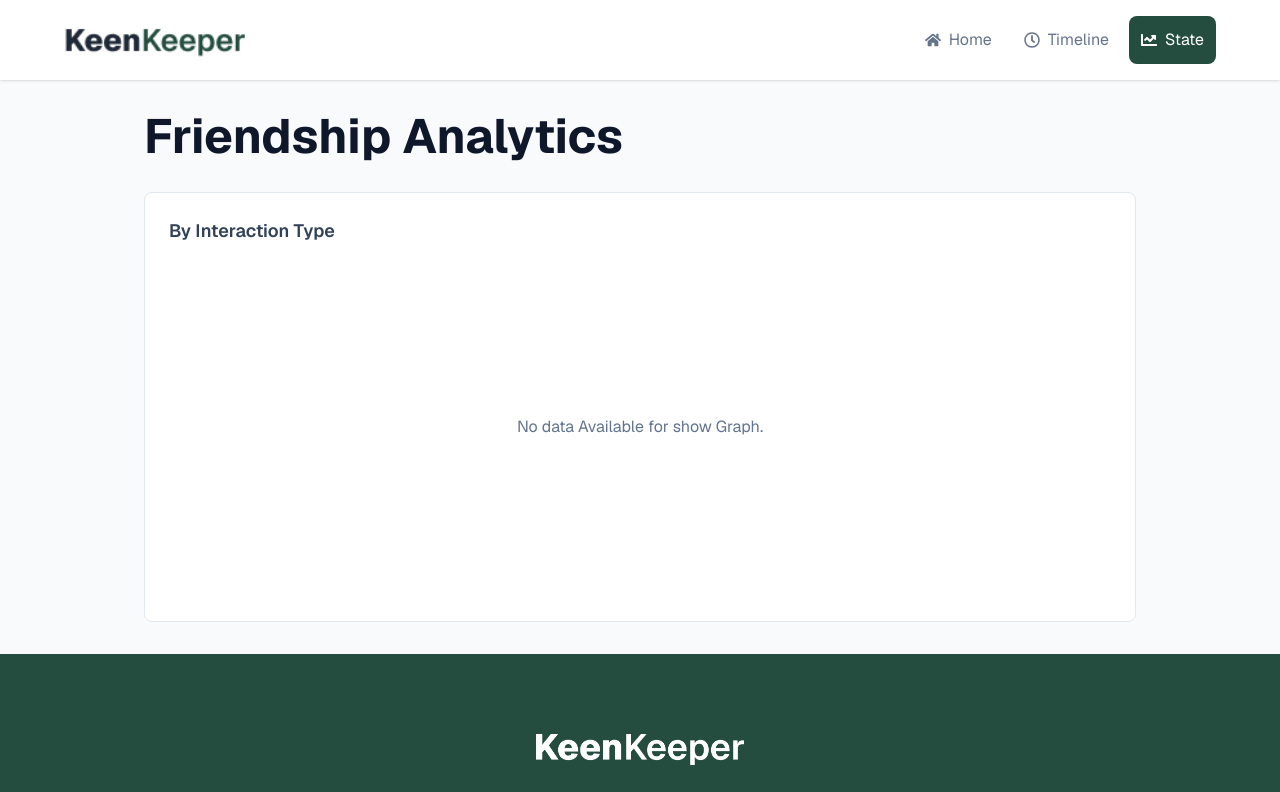
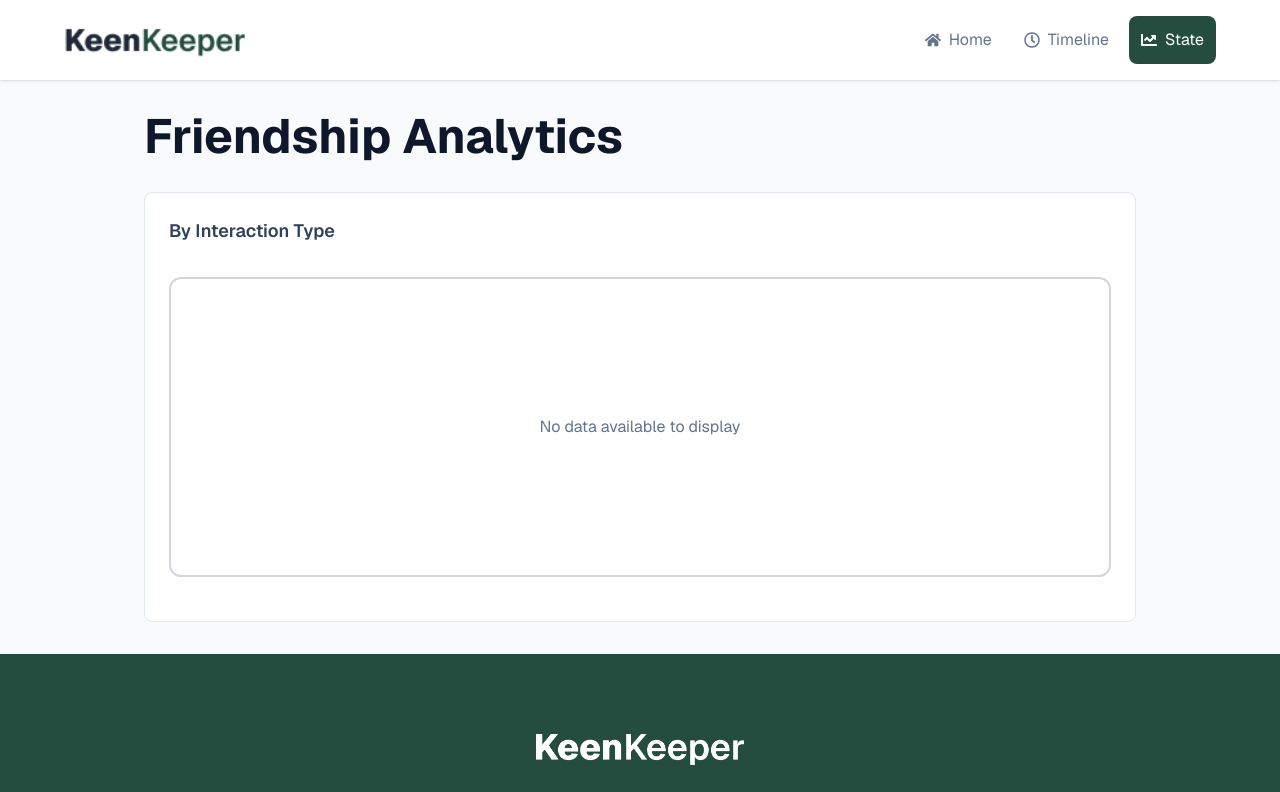
Before and after one commit to Abid-Hossain-Sifat/Assignment7-Keen-Keeper, a React (Vite) app: page /state in a window 1280 px wide. Shown: the top 792 px of the page. Built offline with nearby package versions, Linux system fonts and the light colour scheme.

Commit message:
empty graph design update

```diff
--- a/src/Components/StateGraph/Graph.jsx
+++ b/src/Components/StateGraph/Graph.jsx
@@ -94,9 +94,9 @@ const Graph = () => {
               </div>
             </div>
           ) : (
-            <div className='min-h-[300px] flex items-center justify-center'>
+            <div className='min-h-75 flex items-center justify-center border-2 border-gray-300 rounded-xl'>
               <p className='text-slate-500 text-center'>
-                No data Available for show Graph.
+                No data available to display
               </p>
             </div>
           )}
```
